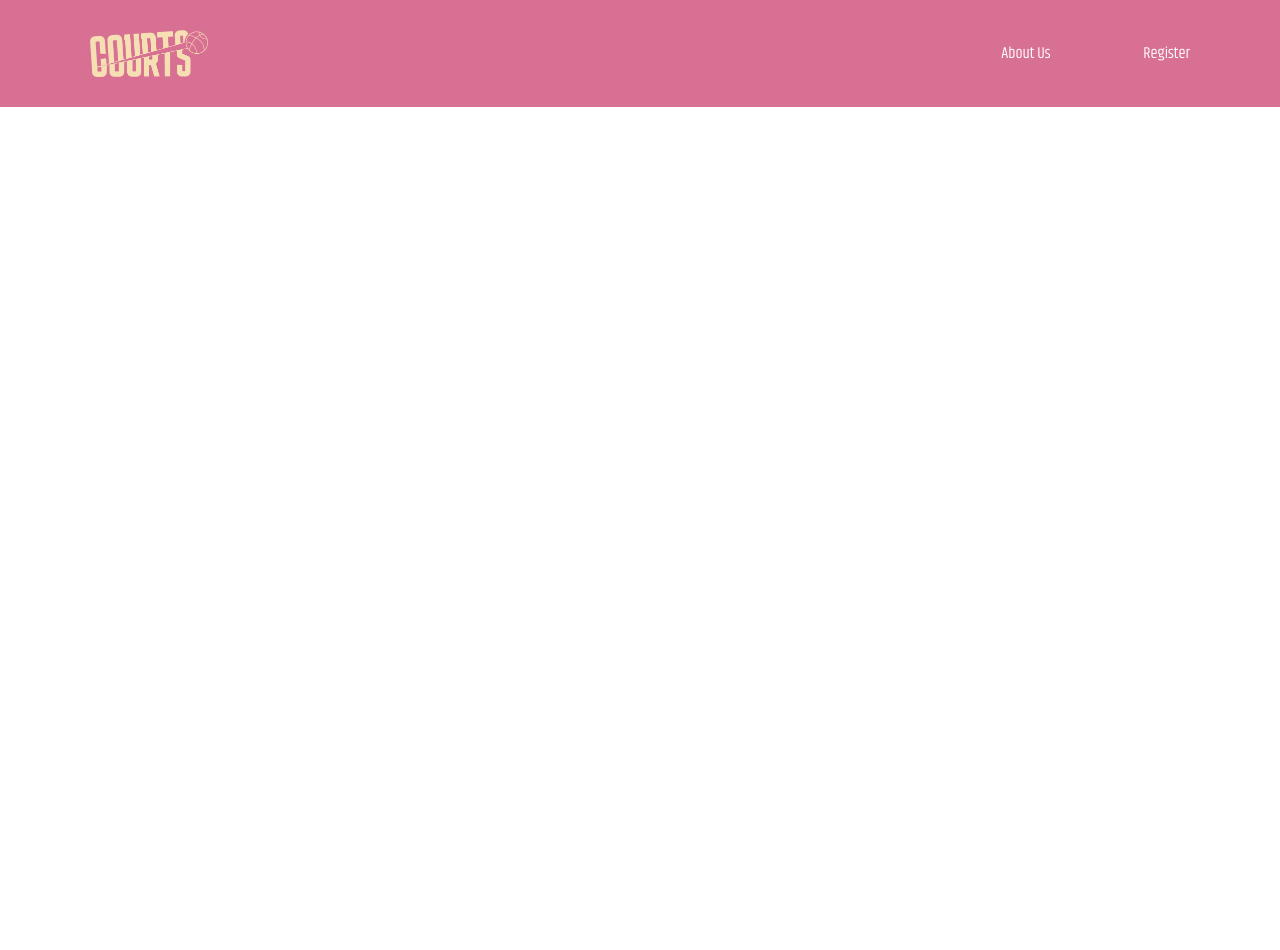
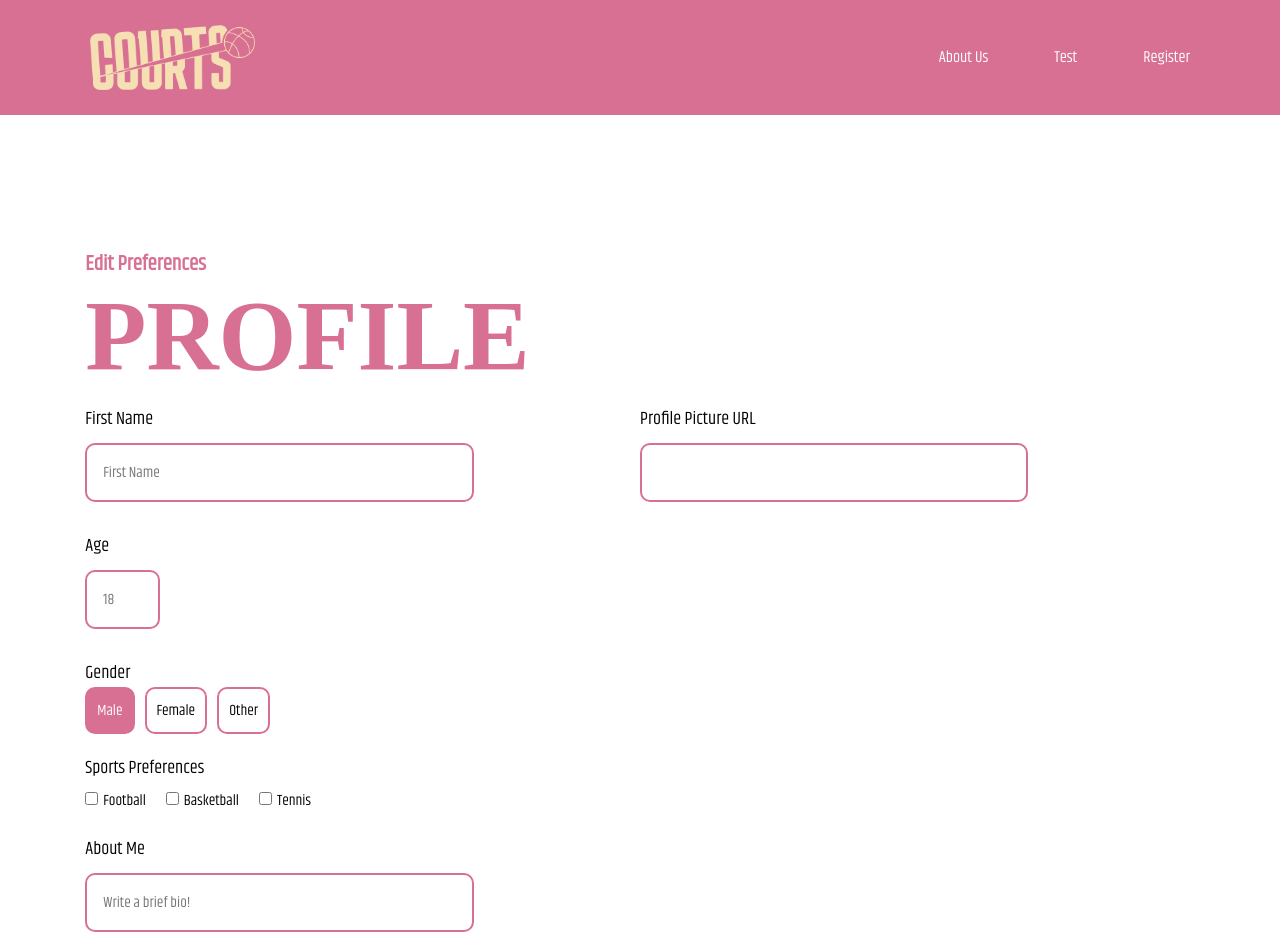
Before and after one commit to lucas-mach/Courts, a React (Create React App) app in the folder client/: page /onBoarding in a window 1280 px wide. Before the commit this address had no page. Shown: the top 950 px of the page. Before the commit the page ends 800 px from the top, so only its background shows below. Built offline with nearby package versions, Linux system fonts and the light colour scheme; a web font is replaced by a local one.

Commit message:
created onboarding page, fixed up some UI

```diff
--- a/client/src/App.css
+++ b/client/src/App.css
@@ -137,21 +137,20 @@ h2 {
   padding: 0px 65px;
   align-items: center;
 }
-
 .siteTitle {
-  display: flex;
+  display: inline;
 }
-
 .siteTitle a > img {
-  width: 25%;
-  height: 25%;
+  width: 35%;
+  height: 35%;
 }
 
 .navbar ul {
+  padding: 0;
+  margin: 0;
   list-style: none;
   display: flex;
-  gap: 42.667px;
-  align-items: flex-start;
+  gap: 1rem;
 }
 
 .navbar a {
@@ -161,11 +160,17 @@ h2 {
   display: flex;
   padding: 25px;
 }
+/*
+.navbar ul {
+  list-style: none;
+  display: inline;
+  gap: 42.667px;
+}
 
 .navbar li.active {
   background-color: #555;
 }
-
+*/
 /* Home Page */
 .homeSection {
   display: grid;
@@ -199,7 +204,6 @@ h2 {
   align-self: stretch;
 }
 
-
 .homeSectionDescription {
   color: var(--courtBrown);
   font-size: 24px;
@@ -228,7 +232,7 @@ h2 {
 /* Register Section */
 .registerSection {
   display: grid;
-  padding: 133.3px 85.3px;
+  padding: 133.3px 85.3px 0px;
   align-items: center;
   gap: 114.6px;
   grid-template-columns: repeat(2, 1fr);
@@ -268,3 +272,94 @@ h2 {
   border: 1.333px solid var(--paleVioletRed);
   background: var(--white);
 }
+
+/* Edit Preferences */
+.editPreferences {
+  display: flex;
+  padding: 133.3px 85.3px;
+  align-items: center;
+  gap: 114.6px;
+}
+
+/* OnBoarding Page */
+.onboarding form {
+  display: grid;
+  padding: 16px 85.3px;
+  align-items: top;
+  grid-template-columns: repeat(2, 1fr);
+}
+
+.onboarding form section {
+  display: flex;
+  flex-direction: column;
+  width: 70%;
+  text-align: start;
+}
+
+.onboarding form input {
+  font-family: "Khand";
+  padding: 16px 16px;
+  margin: 10px 0;
+  font-size: 15px;
+  border: solid 2px var(--paleVioletRed);
+  border-radius: 10px;
+}
+
+.onboarding form input::-webkit-outer-spin-button,
+.onboarding form input::-webkit-inner-spin-button {
+  -webkit-appearance: none;
+  margin: 0;
+}
+
+.onboarding form label {
+  padding: 20px 10px 0px 0px;
+  font-size: 18px;
+}
+
+.onboarding form .multiple-input-container {
+  display: flex;
+  flex-direction: row;
+}
+
+.onboarding form .multiple-input-container input {
+  margin-right: 10px;
+}
+
+.onboarding form .multiple-input-container label {
+  padding: 10px;
+  border: solid 2px var(--paleVioletRed);
+  border-radius: 10px;
+  transition: all 0.3s;
+  margin-right: 10px;
+}
+
+.onboarding form input[type="number"] {
+  width: 10%;
+}
+
+.onboarding form input[type="radio"] {
+  display: none;
+}
+
+.onboarding form input[type="radio"] + label {
+  font-size: 15px;
+}
+
+.onboarding form input[type="radio"]:checked + label {
+  color: var(--white);
+  background-color: var(--paleVioletRed);
+  border: 2px solid var(--paleVioletRed);
+}
+
+.onboarding form .photo-container img{
+  width:100%;
+}
+
+.onboarding form input[type="checkbox"] {
+  margin-right: 5px;
+}
+
+.onboarding form input[type="checkbox"] + label {
+  margin-right: 10px;
+  font-size: 15px;
+}
--- a/client/src/App.js
+++ b/client/src/App.js
@@ -7,6 +7,7 @@ import Login from "./pages/Login"
 import Aboutus from "./pages/aboutus"
 import EditPreferences from './pages/EditPreferences';
 import Navbar from './pages/Navbar';
+import OnBoarding from './pages/OnBoarding';
 
 
 function App() {
@@ -21,6 +22,7 @@ function App() {
           <Route path="/login" element={<Login/>}/>
           <Route path="/aboutus" element={<Aboutus/>}/>
           <Route path="/editPreferences" element={<EditPreferences/>}/>
+          <Route path="/onBoarding" element={<OnBoarding/>}/>
         </Routes>
         </div>
       </Router>
--- a/client/src/pages/Home.js
+++ b/client/src/pages/Home.js
@@ -46,9 +46,6 @@ function Home() {
                         <button className = "btn btn-primary" onClick={goToPreferences}>
                             {localStorage.getItem("userID")}: Profile Edit
                         </button>
-                        <button className="btn btn-primary" onClick={logout}>
-                            Logout
-                        </button>
                     </div>}
                 </div>
             </div>
--- a/client/src/pages/Navbar.js
+++ b/client/src/pages/Navbar.js
@@ -10,7 +10,7 @@ export default function Navbar()
     const logout = () => {
         setCookies("access_token", "");
         window.localStorage.removeItem("userID");
-        navigate("/login");
+        navigate("/");
     }
 
     return (
@@ -24,27 +24,27 @@ export default function Navbar()
                 <li>
                     <a href = "/aboutus"> About Us</a>
                 </li>
+                <li>
+                    <a href = "/onboarding"> Test </a>
+                </li>
 
-                <div>
-                    {!cookies.access_token ?
+                {!cookies.access_token ?
                     <li>
-                        <a href = "/register">
-                            Register
-                        </a>
+                        <a href = "/register">Register</a>
                     </li> :
                     <div>
+                        <ul>
                         <li>
                             <a href = "/editPreferences">
                             {localStorage.getItem("userID")}: Profile Edit
                             </a>
                         </li>
                         <li>
-                            <a onClick = {logout}>
-                                Logout
-                            </a>
+                            <a href = "/" onClick = {logout}>Logout</a>
                         </li>
-                    </div>}
-                </div>
+                        </ul>
+                    </div>
+                }
             </ul>
         </nav>
     )
--- /dev/null
+++ b/client/src/pages/OnBoarding.js
@@ -0,0 +1,177 @@
+import { useState } from 'react'
+import React from "react";
+import axios from "axios";
+import { useNavigate } from "react-router-dom";
+
+const OnBoarding = () => {
+    const username = localStorage.getItem("userID");
+    const navigate = useNavigate();
+
+    const [formData, setFormData] = useState({
+        username: username,
+        first_name: "",
+        age: "",
+        sex:'man',
+        url: '',
+        about: '',
+        matches: [],
+        football: false,
+        basketball: false,
+        tennis: false
+    })
+
+    const handleSubmit = async (e) => {
+        alert("registration completed")
+        e.preventDefault();
+        try {
+            const response = await axios.post("http://localhost:3001/onboarding", { formData })
+            const success = response.statusCode === 200
+            if (success) navigate('/')
+        }
+        catch(err) {
+            console.error(err);
+        }
+    }
+
+    const handleChange =(e) => {
+        const value = e.target.type === 'checkbox' ? e.target.checked : e.target.value
+        const name = e.target.name
+
+        setFormData((prevState) => ({
+            ...prevState,
+            [name] : value
+        }))
+    }
+
+    console.log(formData)
+
+
+    return (
+        <div className = "onboarding">
+            <section id = "Register" className = "registerSection">
+            <div className = "homeSectionContentBox">
+                <div className = "homeSectionContent">
+                    <p className = "sectionTitle">
+                        Edit Preferences
+                    </p>
+                    <h1>PROFILE</h1>
+                </div>
+            </div>
+            </section>
+
+            <form onSubmit={handleSubmit}>
+                <section>
+                    <label htmlFor="first_name">First Name</label>
+                    <input
+                        id="first_name"
+                        type="text"
+                        name="first_name"
+                        placeholder="First Name"
+                        required={true}
+                        value={formData.first_name}
+                        onChange={handleChange}
+                    />
+                    <label>Age</label>
+                    <input
+                        id="age"
+                        type="number"
+                        name="age"
+                        placeholder="18"
+                        required={true}
+                        value={formData.age}
+                        onChange={handleChange}
+                    />
+
+                    <label >Gender</label>
+                    <div className="multiple-input-container">
+                        <input
+                            id="man-gender-identity"
+                            type="radio"
+                            name="sex"
+                            value="man"
+                            onChange={handleChange}
+                            checked={formData.sex === 'man'}
+                        />
+                        <label htmlFor="man-gender-identity">Male</label>
+                        <input
+                            id="woman-gender-identity"
+                            type="radio"
+                            name="sex"
+                            value="woman"
+                            onChange={handleChange}
+                            checked={formData.sex === 'woman'}
+                        />
+                        <label htmlFor="woman-gender-identity">Female</label>
+                        <input
+                            id="more-gender-identity"
+                            type="radio"
+                            name="sex"
+                            value="more"
+                            onChange={handleChange}
+                            checked={formData.sex === 'more'}
+                        />
+                        <label htmlFor="more-gender-identity">Other</label>
+                    </div>
+
+                    <label htmlFor="sports-pref">Sports Preferences</label>
+                    <div>
+                        <input
+                        type="checkbox"
+                        id="football"
+                        name="football"
+                        onChange={handleChange}
+                        checked={formData.football}
+                        />
+                        <label>Football</label>
+                        <input
+                        type="checkbox"
+                        id="basketball"
+                        name="basketball"
+                        onChange={handleChange}
+                        checked={formData.basketball}
+                        />
+                        <label>Basketball</label>
+                        <input
+                        type="checkbox"
+                        id="tennis"
+                        name="tennis"
+                        onChange={handleChange}
+                        checked={formData.tennis}
+                        />
+                        <label>Tennis</label>
+                    </div>
+
+                    <label htmlFor="about">About Me</label>
+                    <input
+                        id="about"
+                        type="text"
+                        name="about"
+                        required={true}
+                        placeholder="Write a brief bio!"
+                        value={formData.about}
+                        onChange={handleChange}
+                    />
+                    <input className = "btn btn-primary"
+                        type = "submit"
+                    />
+                </section>
+
+                <section>
+                <label htmlFor="about">Profile Picture URL</label>
+                    <input
+                        type = "url"
+                        name = "url"
+                        id = "url"
+                        onChange={handleChange}
+                        required={true}
+                    />
+                    <div className = "photo-container">
+                        {formData.url && <img src={formData.url} alt="Profile Pic Preview"/>}
+                    </div>
+                </section>
+            </form>
+        </div>
+
+    )
+}
+export default OnBoarding
--- a/client/src/pages/Register.js
+++ b/client/src/pages/Register.js
@@ -1,9 +1,13 @@
 import React from "react";
 import { useState } from "react";
 import axios from "axios";
+import { useNavigate } from "react-router-dom";
+
 
 
 function Register() {
+    const navigate = useNavigate();
+
     //State containing our users
 
   const [username, setUsername] = useState("");
@@ -16,6 +20,7 @@ function Register() {
     try {
         await axios.post("http://localhost:3001/register", {username: username, password: password});
         alert("registration completed");
+        navigate("/");
     }
     catch (err) {
         console.error(err);
```
